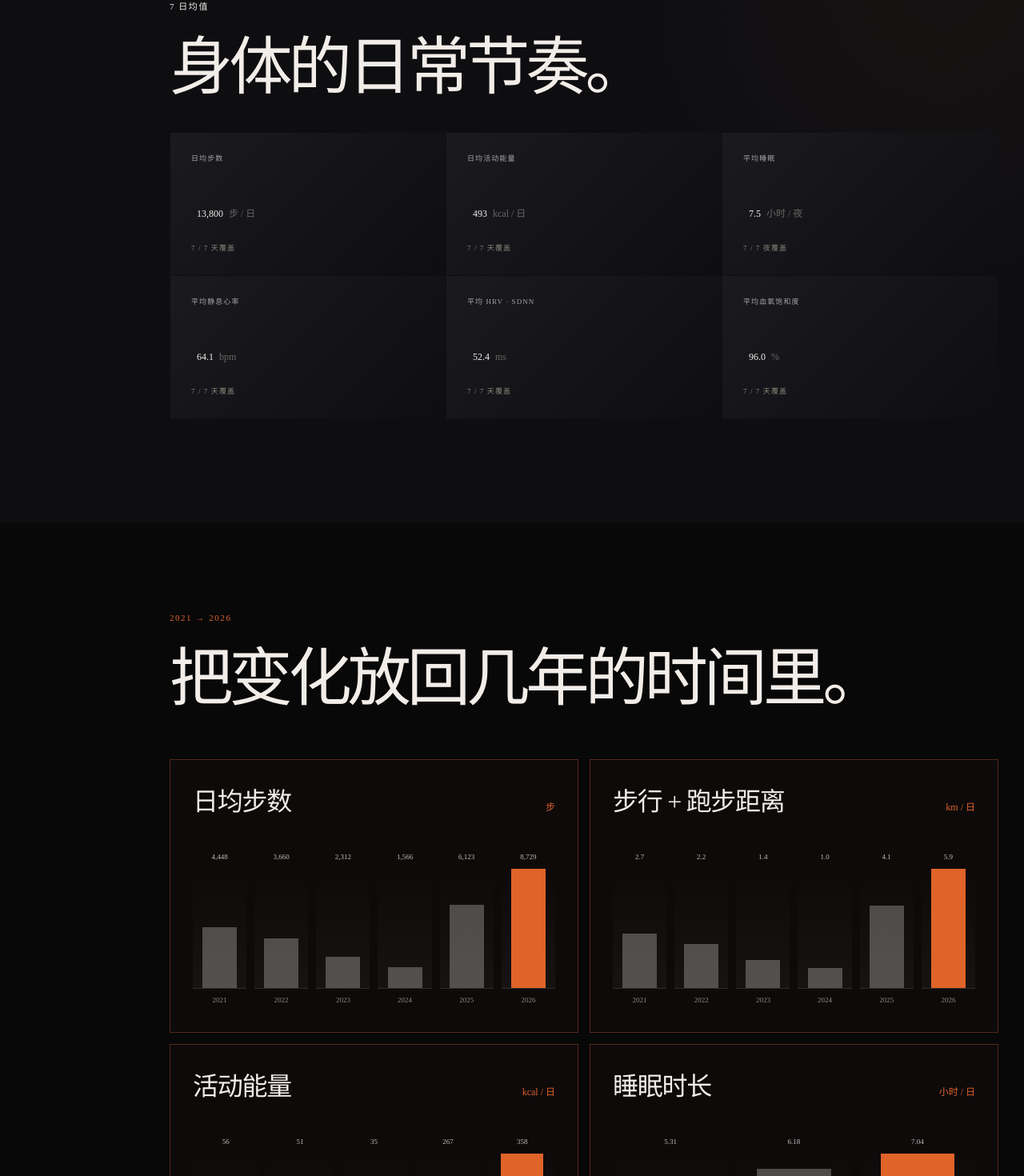
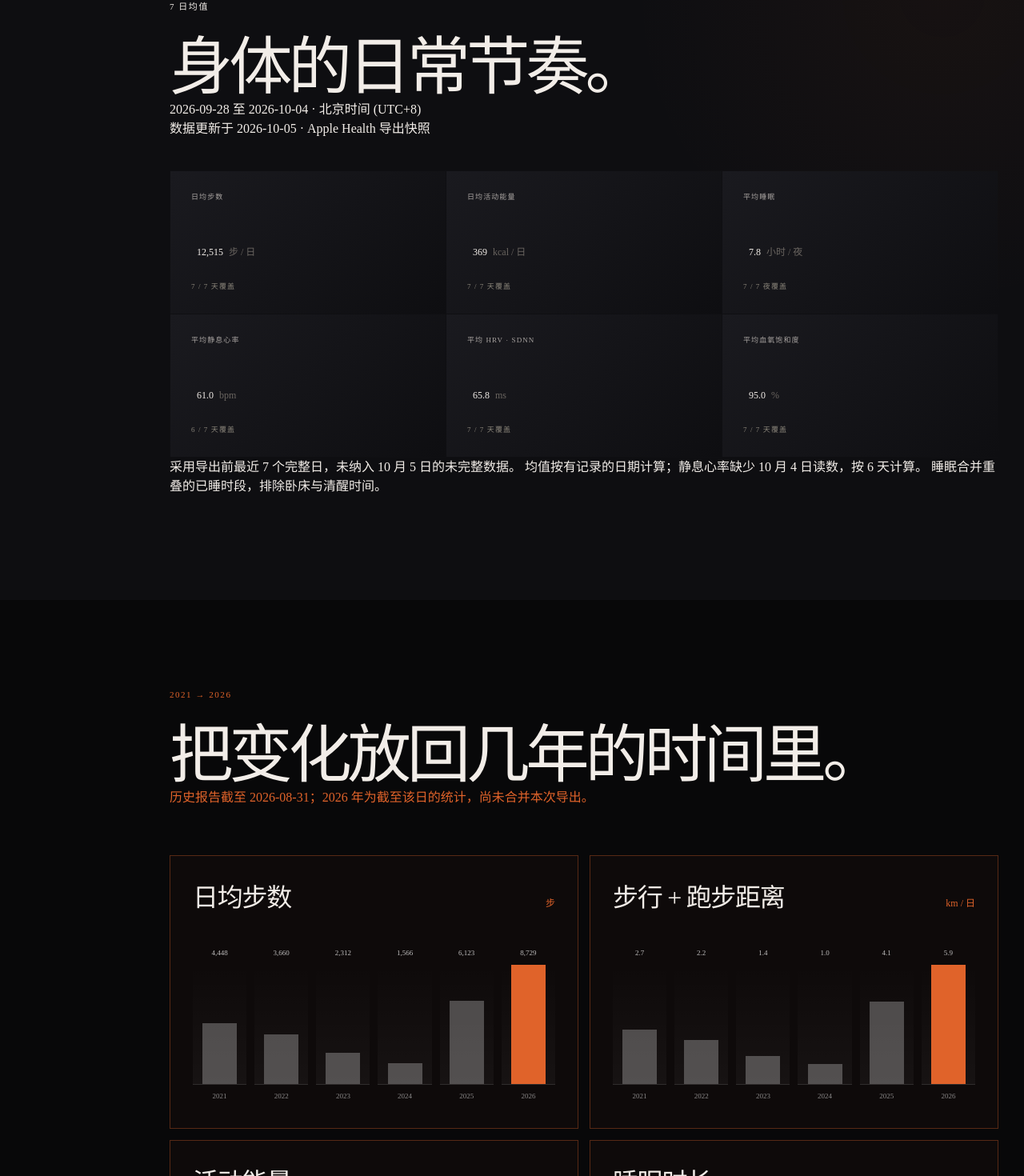
Before and after one commit to Killua910211/killua-win, a Next.js app: page /health in a window 1280 px wide. Shown: the part 1659-3129 px from the top of the page at 80% size. Built offline with nearby package versions, Linux system fonts and the light colour scheme.

Commit message:
feat(health): refresh October health snapshot

```diff
--- a/app/health/page.tsx
+++ b/app/health/page.tsx
@@ -13,6 +13,11 @@ import {
   HEALTH_SUPPLEMENTS,
   HEALTH_SMOKING_RECORD,
   HEALTH_TRENDS,
+  HEALTH_TRENDS_UPDATED_AT,
+  HEALTH_WEEKLY_WINDOW_START,
+  HEALTH_WEEKLY_WINDOW_END,
+  HEALTH_WEEKLY_TIME_ZONE,
+  HEALTH_WEEKLY_DATA_UPDATED_AT,
   HEALTH_WEEKLY_AVERAGES,
   getHealthNutritionReferenceLabel,
   getHealthNutritionReferenceStatus,
@@ -123,6 +128,11 @@ export default function HealthPage() {
           <div className="health-section-body">
             <p className="eyebrow">7 日均值</p>
             <h2 id="health-snapshot-heading">身体的日常节奏。</h2>
+            <p>
+              {HEALTH_WEEKLY_WINDOW_START} 至 {HEALTH_WEEKLY_WINDOW_END} · {HEALTH_WEEKLY_TIME_ZONE}
+              <br />
+              数据更新于 {HEALTH_WEEKLY_DATA_UPDATED_AT} · Apple Health 导出快照
+            </p>
             <dl className="health-kpi-grid">
               {HEALTH_WEEKLY_AVERAGES.map((item) => {
                 const display = getHealthWeeklyAverageDisplay(item);
@@ -143,6 +153,11 @@ export default function HealthPage() {
                 );
               })}
             </dl>
+            <p>
+              采用导出前最近 7 个完整日，未纳入 10 月 5 日的未完整数据。
+              均值按有记录的日期计算；静息心率缺少 10 月 4 日读数，按 6 天计算。
+              睡眠合并重叠的已睡时段，排除卧床与清醒时间。
+            </p>
           </div>
         </section>
 
@@ -154,6 +169,9 @@ export default function HealthPage() {
           <div className="health-section-body">
             <p className="eyebrow health-trends-eyebrow">2021 → 2026</p>
             <h2 id="health-trends-heading">把变化放回几年的时间里。</h2>
+            <p className="health-trends-eyebrow">
+              历史报告截至 {HEALTH_TRENDS_UPDATED_AT}；2026 年为截至该日的统计，尚未合并本次导出。
+            </p>
 
             <div className="health-trend-grid">
               {HEALTH_TRENDS.map((trend) => {
@@ -305,7 +323,7 @@ export default function HealthPage() {
             <span>Data observations</span>
           </div>
           <div className="health-section-body">
-            <p className="eyebrow">Observations / 长期变化</p>
+            <p className="eyebrow">Observations / 历史报告观察 · 截至 {HEALTH_TRENDS_UPDATED_AT}</p>
             <h2 id="health-notes-heading">数字之外，也记录主动改变。</h2>
             <div className="health-note-grid">
               <article>
--- a/app/lib/health.ts
+++ b/app/lib/health.ts
@@ -1,4 +1,4 @@
-export const HEALTH_UPDATED_AT = '2026-08-31';
+export const HEALTH_UPDATED_AT = '2026-10-05';
 export const HEALTH_COVERAGE_START = '2021-02-20';
 
 export const HEALTH_BIRTH_AT_ISO = '1991-02-11T23:50:00+08:00';
@@ -29,11 +29,11 @@ export function getHealthLifeProgressSnapshot(
 }
 
 /**
- * 该窗口为此前已完成的 Apple Health 七日分析所覆盖的真实日期区间，
+ * 该窗口来自 2026-10-05 提供的 Apple Health 导出，排除尚未结束的导出当天，
  * 是写死的显式常量，不由页面访问时刻计算得出，避免每次访问漂移。
  */
-export const HEALTH_WEEKLY_WINDOW_START = '2026-08-25';
-export const HEALTH_WEEKLY_WINDOW_END = '2026-08-31';
+export const HEALTH_WEEKLY_WINDOW_START = '2026-09-28';
+export const HEALTH_WEEKLY_WINDOW_END = '2026-10-04';
 export const HEALTH_WEEKLY_TIME_ZONE = '北京时间 (UTC+8)';
 /** 本周窗口数据的更新时间，与页面级 HEALTH_UPDATED_AT 一致。 */
 export const HEALTH_WEEKLY_DATA_UPDATED_AT = HEALTH_UPDATED_AT;
@@ -69,14 +69,19 @@ export function getHealthWeeklyAverageDisplay(item: HealthWeeklyAverage): Health
   return { value: item.value, unit: item.unit, note: null };
 }
 
-/** 数值来自此前已完成的 Apple Health 七日分析，窗口见 HEALTH_WEEKLY_WINDOW_START/END。 */
+/**
+ * 来源：health_export_2026-09-01_to_2026-10-05_AI.json；计算证据见当前任务记录。
+ * 日聚合值按有效日等权平均，不把缺失记作 0；本窗口每个数量指标每天仅一个来源。
+ * 睡眠仅纳入 1/3/4/5 类，合并重叠时段，排除卧床与清醒；本窗口均无跨午夜片段。
+ * 原始导出含私人明细，不进入仓库或公开资源目录。
+ */
 export const HEALTH_WEEKLY_AVERAGES: HealthWeeklyAverage[] = [
-  { label: '日均步数', value: '13,800', unit: '步 / 日', validDays: 7, totalDays: 7, sampleUnit: '天', status: 'ok' },
-  { label: '日均活动能量', value: '493', unit: 'kcal / 日', validDays: 7, totalDays: 7, sampleUnit: '天', status: 'ok' },
-  { label: '平均睡眠', value: '7.5', unit: '小时 / 夜', validDays: 7, totalDays: 7, sampleUnit: '夜', status: 'ok' },
-  { label: '平均静息心率', value: '64.1', unit: 'bpm', validDays: 7, totalDays: 7, sampleUnit: '天', status: 'ok' },
-  { label: '平均 HRV · SDNN', value: '52.4', unit: 'ms', validDays: 7, totalDays: 7, sampleUnit: '天', status: 'ok' },
-  { label: '平均血氧饱和度', value: '96.0', unit: '%', validDays: 7, totalDays: 7, sampleUnit: '天', status: 'ok' },
+  { label: '日均步数', value: '12,515', unit: '步 / 日', validDays: 7, totalDays: 7, sampleUnit: '天', status: 'ok' },
+  { label: '日均活动能量', value: '369', unit: 'kcal / 日', validDays: 7, totalDays: 7, sampleUnit: '天', status: 'ok' },
+  { label: '平均睡眠', value: '7.8', unit: '小时 / 夜', validDays: 7, totalDays: 7, sampleUnit: '夜', status: 'ok' },
+  { label: '平均静息心率', value: '61.0', unit: 'bpm', validDays: 6, totalDays: 7, sampleUnit: '天', status: 'ok' },
+  { label: '平均 HRV · SDNN', value: '65.8', unit: 'ms', validDays: 7, totalDays: 7, sampleUnit: '天', status: 'ok' },
+  { label: '平均血氧饱和度', value: '95.0', unit: '%', validDays: 7, totalDays: 7, sampleUnit: '天', status: 'ok' },
 ];
 
 export type HealthSupplementDetail = {
@@ -277,6 +282,9 @@ export type HealthTrendSeries = {
   points: HealthTrendPoint[];
 };
 
+/** 旧报告截至 2026-08-31；新导出不足以重算全年，不能用短期均值覆盖年度数据。 */
+export const HEALTH_TRENDS_UPDATED_AT = '2026-08-31';
+
 /** Apple Health 报告中的年度日均序列。 */
 export const HEALTH_TRENDS: HealthTrendSeries[] = [
   {
--- a/app/sitemap.ts
+++ b/app/sitemap.ts
@@ -1,3 +1,4 @@
+import { HEALTH_UPDATED_AT } from '@/app/lib/health';
 import type { MetadataRoute } from 'next';
 import { allNodePaths } from '@/app/learning/philosophy/tree';
 import { SITE } from '@/app/lib/metadata';
@@ -56,7 +57,7 @@ export default async function sitemap(): Promise<MetadataRoute.Sitemap> {
     },
     {
       url: `${SITE.url}/health`,
-      lastModified: new Date('2026-08-31T00:00:00+08:00'),
+      lastModified: new Date(`${HEALTH_UPDATED_AT}T00:00:00+08:00`),
       changeFrequency: 'monthly',
       priority: 0.7,
     },
```
Also changed, not shown: 2 other files (tests, documents, lock files or other folders).
